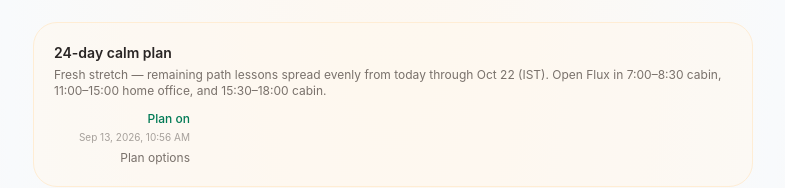
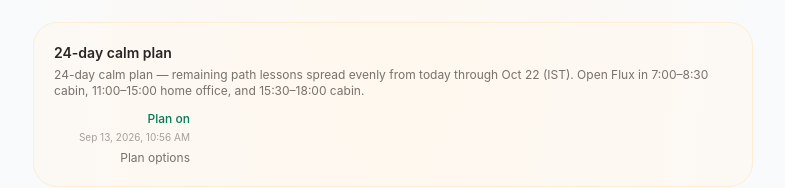
Before and after one commit to kalyankadali/flux-academy-tracker, a React (Vite) app: page / in a window 1280 px wide. Shown: the part 633-821 px from the top of the page, without its empty margins (247-1032 px from the left). Built offline with nearby package versions, Linux system fonts and the light colour scheme; no server answers.

Commit message:
Align remaining copy to “24-day calm plan” label.
Confirm dialog and deep-window hint now name the plan explicitly;
PLAN_END stays 2026-10-22.

```diff
--- a/src/components/PlanGenerateControl.tsx
+++ b/src/components/PlanGenerateControl.tsx
@@ -9,7 +9,7 @@ export function PlanGenerateControl({ hasPlan, planGeneratedAt, onGenerate }: Pr
   const regenerate = () => {
     if (
       !window.confirm(
-        'Fresh start from today through Oct 22 (IST). Completed lessons stay checked — remaining work spreads evenly across the days left. Boss-pinned lessons stay protected. Ready?',
+        'Fresh start — 24-day calm plan from today through Oct 22 (IST). Completed lessons stay checked — remaining work spreads evenly across the days left. Boss-pinned lessons stay protected. Ready?',
       )
     ) {
       return;
--- a/src/types/index.ts
+++ b/src/types/index.ts
@@ -119,7 +119,7 @@ export interface AppPrefs {
   lastUndo: UndoSnapshot | null;
   /** Stub: morning ping coming later */
   morningPingEnabled: boolean;
-  /** When the calm plan (through Oct 22) was last generated */
+  /** When the 24-day calm plan was last generated */
   planGeneratedAt: string | null;
   /** ISO week when weekly review was dismissed */
   weeklyReviewDismissedWeek: string | null;
--- a/src/utils/dates.ts
+++ b/src/utils/dates.ts
@@ -92,7 +92,7 @@ export function daysBetweenISO(a: string, b: string): number {
   return Math.round((db - da) / 86400000);
 }
 
-/** Ecommerce AI Sprint live cohort — keep calm plan clear these days. */
+/** Ecommerce AI Sprint live cohort — keep 24-day calm plan clear these days. */
 export const ECOMMERCE_FOCUS_CLEAR_START = '2026-09-14';
 export const ECOMMERCE_FOCUS_CLEAR_END = '2026-09-18';
 
--- a/src/utils/dayWindows.ts
+++ b/src/utils/dayWindows.ts
@@ -54,6 +54,6 @@ export function fluxWindowCopy(w: FluxWindow): { title: string; body: string } {
   }
 }
 
-/** Calm copy for plan-through-Oct-22 banner (IST deep windows). */
+/** Calm copy for 24-day calm plan banner (IST deep windows). */
 export const FLUX_DEEP_BLOCKS_HINT =
-  'Fresh stretch — remaining path lessons spread evenly from today through Oct 22 (IST). Open Flux in 7:00–8:30 cabin, 11:00–15:00 home office, and 15:30–18:00 cabin.'
+  '24-day calm plan — remaining path lessons spread evenly from today through Oct 22 (IST). Open Flux in 7:00–8:30 cabin, 11:00–15:00 home office, and 15:30–18:00 cabin.'
```
